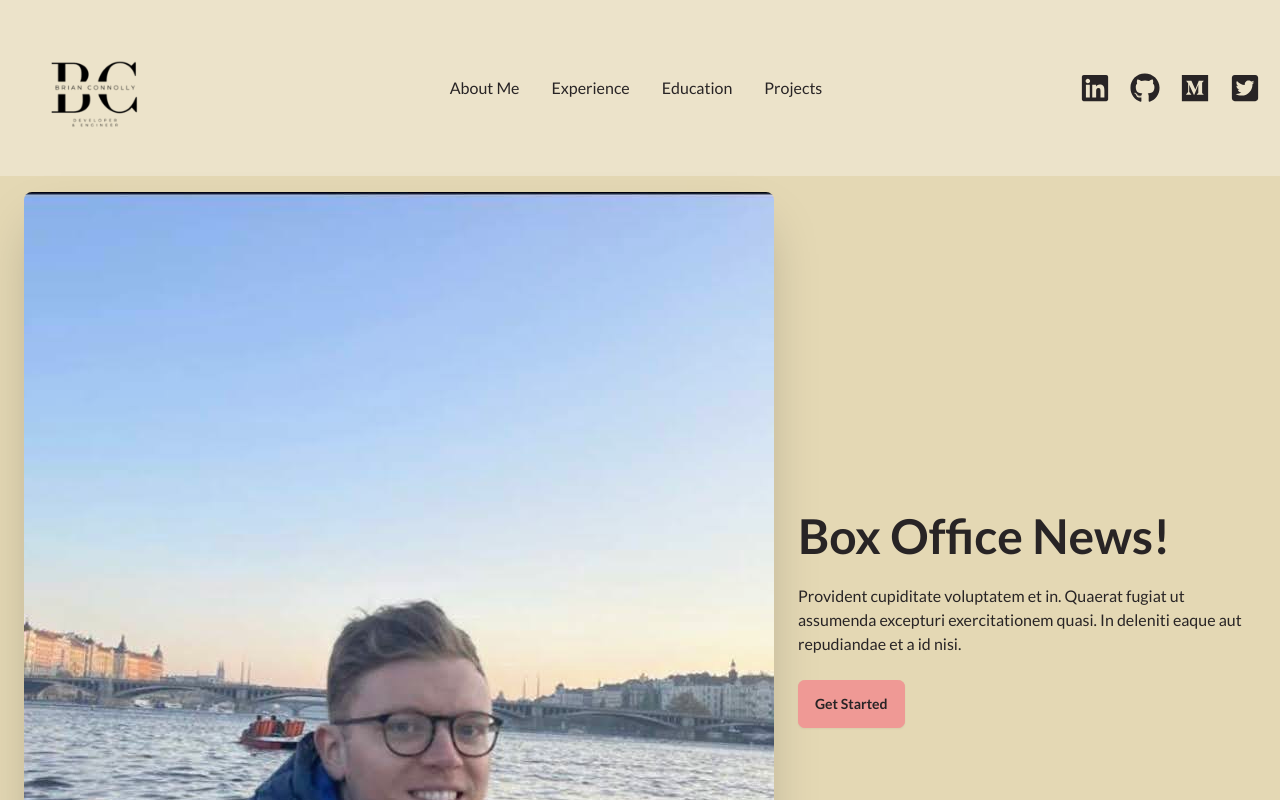
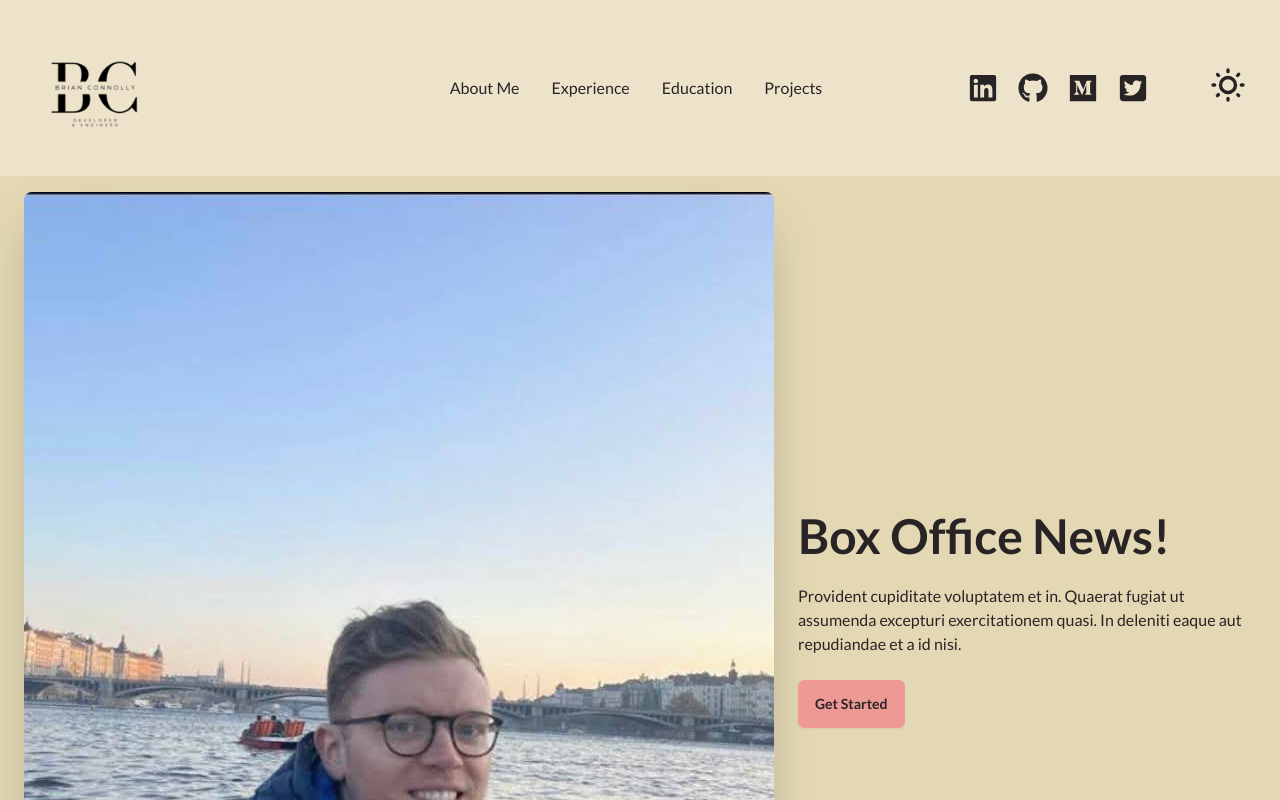
Before and after one commit to Brianconn71/portfolio-vite-react, a React (Vite) app: page / in a window 1280 px wide. Shown: the top 800 px of the page. Built offline with nearby package versions, Linux system fonts and the light colour scheme.

Commit message:
theme changer added for now

```diff
--- a/src/components/Navbar.jsx
+++ b/src/components/Navbar.jsx
@@ -21,6 +21,30 @@
             <FaGithub />
             <FaMedium />
             <FaTwitterSquare />
+          <div className="ml-10 mr-3">
+          <label className="swap swap-rotate">
+            {/* this hidden checkbox controls the state */}
+            <input type="checkbox" className="theme-controller" value="dracula" />
+
+            {/* sun icon */}
+            <svg
+              className="swap-off h-10 w-10 fill-current"
+              xmlns="http://www.w3.org/2000/svg"
+              viewBox="0 0 24 24">
+              <path
+                d="M5.64,17l-.71.71a1,1,0,0,0,0,1.41,1,1,0,0,0,1.41,0l.71-.71A1,1,0,0,0,5.64,17ZM5,12a1,1,0,0,0-1-1H3a1,1,0,0,0,0,2H4A1,1,0,0,0,5,12Zm7-7a1,1,0,0,0,1-1V3a1,1,0,0,0-2,0V4A1,1,0,0,0,12,5ZM5.64,7.05a1,1,0,0,0,.7.29,1,1,0,0,0,.71-.29,1,1,0,0,0,0-1.41l-.71-.71A1,1,0,0,0,4.93,6.34Zm12,.29a1,1,0,0,0,.7-.29l.71-.71a1,1,0,1,0-1.41-1.41L17,5.64a1,1,0,0,0,0,1.41A1,1,0,0,0,17.66,7.34ZM21,11H20a1,1,0,0,0,0,2h1a1,1,0,0,0,0-2Zm-9,8a1,1,0,0,0-1,1v1a1,1,0,0,0,2,0V20A1,1,0,0,0,12,19ZM18.36,17A1,1,0,0,0,17,18.36l.71.71a1,1,0,0,0,1.41,0,1,1,0,0,0,0-1.41ZM12,6.5A5.5,5.5,0,1,0,17.5,12,5.51,5.51,0,0,0,12,6.5Zm0,9A3.5,3.5,0,1,1,15.5,12,3.5,3.5,0,0,1,12,15.5Z" />
+            </svg>
+
+            {/* moon icon */}
+            <svg
+              className="swap-on h-10 w-10 fill-current"
+              xmlns="http://www.w3.org/2000/svg"
+              viewBox="0 0 24 24">
+              <path
+                d="M21.64,13a1,1,0,0,0-1.05-.14,8.05,8.05,0,0,1-3.37.73A8.15,8.15,0,0,1,9.08,5.49a8.59,8.59,0,0,1,.25-2A1,1,0,0,0,8,2.36,10.14,10.14,0,1,0,22,14.05,1,1,0,0,0,21.64,13Zm-9.5,6.69A8.14,8.14,0,0,1,7.08,5.22v.27A10.15,10.15,0,0,0,17.22,15.63a9.79,9.79,0,0,0,2.1-.22A8.11,8.11,0,0,1,12.14,19.73Z" />
+            </svg>
+          </label>
+          </div>
         </div>
     </div>
   )
```
